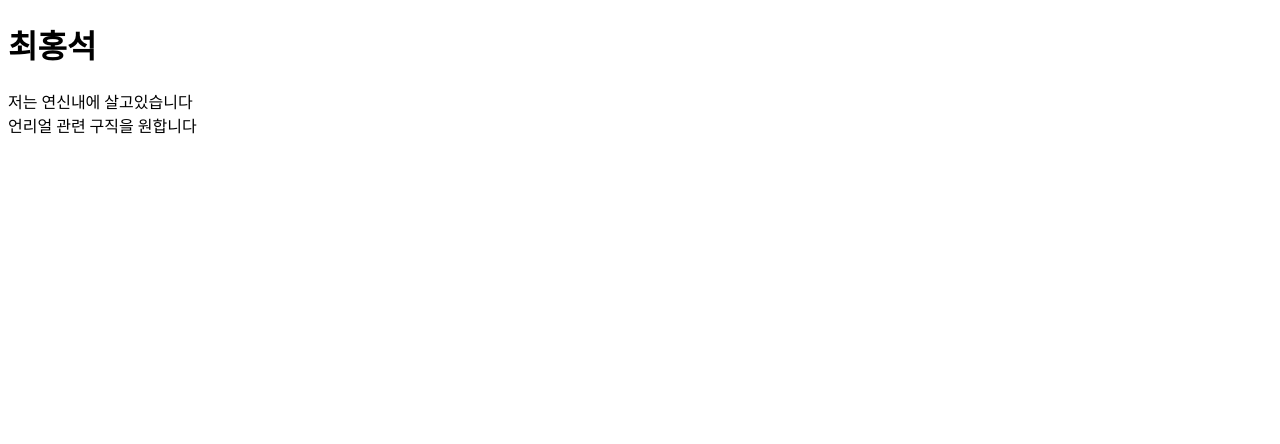
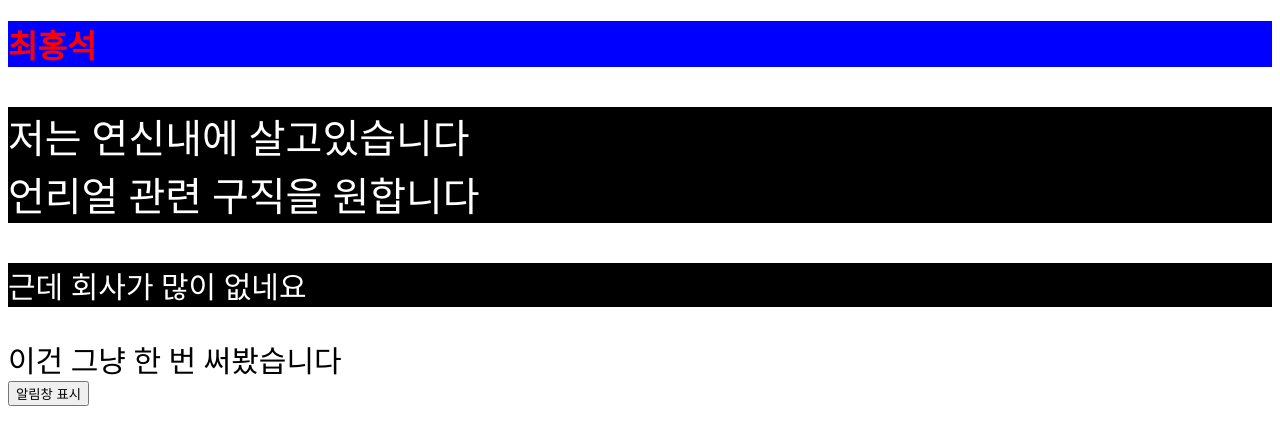
Before and after one commit to baw6114/baw6114.github.io, a plain HTML site: page index.html in a window 1280 px wide. Drawn offline with Linux system fonts and the light colour scheme.

Commit message:
html study

```diff
--- a/index.html
+++ b/index.html
@@ -5,12 +5,37 @@
     <meta name="viewport" content="width=device-width, initial-scale=1.0">
     <meta http-equiv="X-UA-Compatible" content="ie=edge">
     <title>Document</title>
+    <style>
+        h1{
+            color: red;
+            background-color: blue;
+        }
+        p{
+            color: white;
+            background-color: black;
+        }
+        .big{
+          font-size: 30px;
+        }
+        #info{
+            font-size: 40px;
+        }
+    </style>
 </head>
 <body>
     <h1>최홍석</h1>
-    <p>
+    <p id="info">
         저는 연신내에 살고있습니다<br>
         언리얼 관련 구직을 원합니다
     </p>
+    <p class="big">근데 회사가 많이 없네요</p>
+    <div class="big">이건 그냥 한 번 써봤습니다</div>
+    <button id="btn">알림창 표시</button>
+    <script>
+        const btn = document.querySelector('#btn'); //id가 btn인 걸 가져옴
+        btn.addEventListener('click', function(){
+            alert('누르지마셈');
+        });
+    </script>
 </body>
 </html>
```
